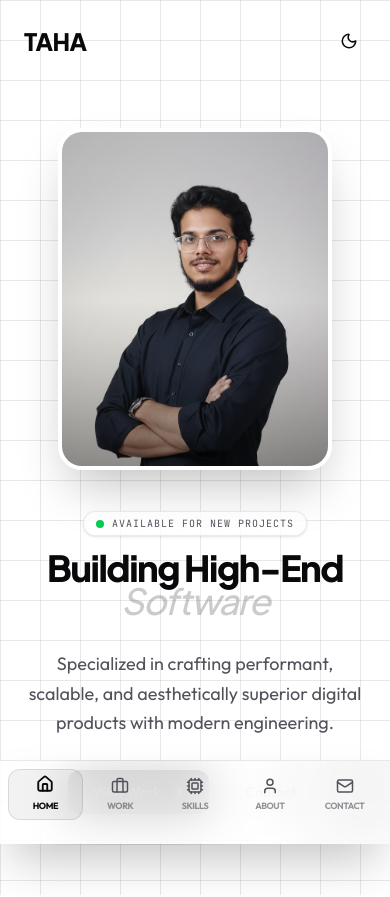
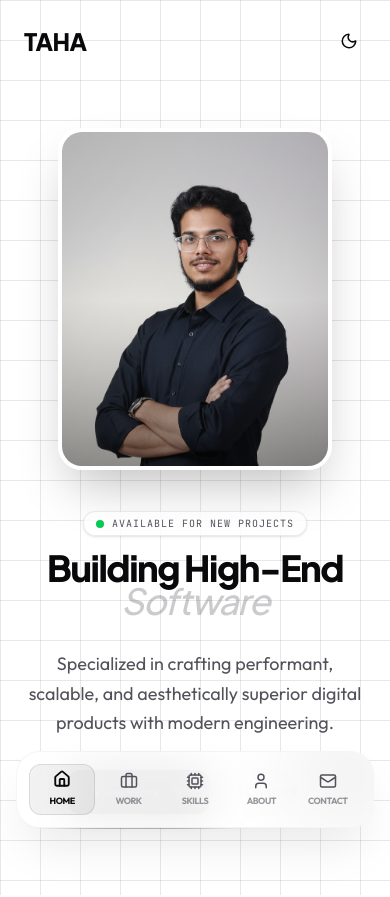
Before and after one commit to sktaha123/myportfolio, a React (Vite) app: page / in a window 390 px wide. Shown: the top 897 px of the page. Built offline with nearby package versions, Linux system fonts and the light colour scheme.

Commit message:
updatesd

```diff
--- a/src/components/BottomNav.jsx
+++ b/src/components/BottomNav.jsx
@@ -15,9 +15,9 @@ const BottomNav = () => {
     const location = useLocation();
 
     return (
-        <nav className="md:hidden fixed bottom-0 left-0 right-0 z-200 pointer-events-none">
+        <nav className="md:hidden fixed bottom-0 left-0 right-0 z-200 pointer-events-none pb-4 px-4">
             <div className="w-full pointer-events-auto">
-                <div className="bg-white/80 dark:bg-zinc-900/80 backdrop-blur-xl border-t border-primary-border shadow-2xl flex items-center justify-around px-2 pt-2 pb-6 relative overflow-hidden">
+                <div className="bg-white/90 dark:bg-zinc-900/90 backdrop-blur-xl border border-primary-border/50 shadow-2xl shadow-black/10 dark:shadow-black/30 flex items-center justify-around px-3 py-3 relative overflow-hidden rounded-3xl">
                     {/* Background Glow */}
                     <div className="absolute inset-0 opacity-5 pointer-events-none overflow-hidden">
                         <div className="absolute -top-10 -right-10 w-32 h-32 bg-primary-text rounded-full blur-2xl" />
--- a/src/pages/Projects.jsx
+++ b/src/pages/Projects.jsx
@@ -55,7 +55,7 @@ const Projects = () => {
         </div>
 
         {/* Controls Section (Filter & Search) - Full Width */}
-        <div className="sticky top-17 z-40 bg-white rounded-2xl dark:bg-zinc-950  border-y border-gray-100 dark:border-zinc-800 mb-8 -mx-6 px-6">
+        <div className="sticky top-17 z-40 bg-white/95 dark:bg-zinc-950/95 backdrop-blur-md  border-y border-gray-100 dark:border-zinc-800 mb-8 -mx-6 px-6">
           <div className="max-w-7xl mx-auto py-4">
             <div className="flex flex-col md:flex-row md:items-center justify-between gap-4">
               {/* Categories */}
```
